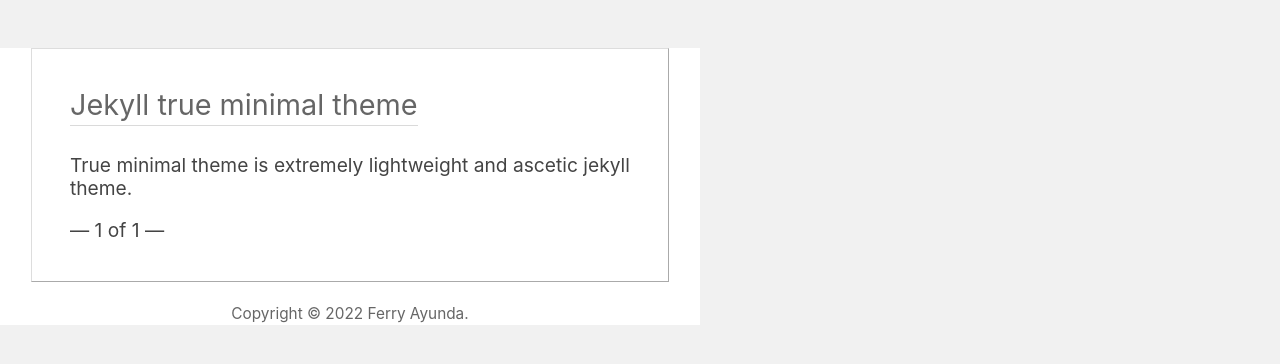
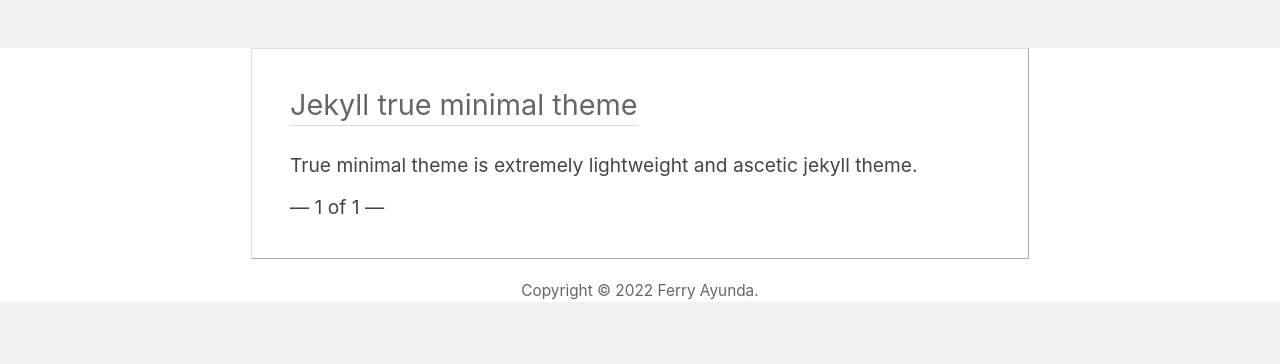
Before and after one commit to susahcebok/blog, a Jekyll site: the page built from index.html, in a window 1280 px wide. Shown: the top 364 px of the page. Built offline with Jekyll 4.4.1, drawn with Linux system fonts in a browser that asks for light colours; the list of posts is cut into pages by our own code.

Commit message:
Update style.css

```diff
--- a/assets/css/style.css
+++ b/assets/css/style.css
@@ -1,8 +1,8 @@
 /* @import url(https://fonts.googleapis.com/css?family=Inconsolata); */
 
 html{background:#f1f1f1}
-body{background:#fff;margin:0;max-width:700px;font-family:-apple-system, BlinkMacSystemFont, "Segoe UI", Roboto, Oxygen-Sans, Ubuntu, Cantarell, "Helvetica Neue", sans-serif;color:#444;font-size:1.2em;line-height:1.2em}
-article,footer{display:block;min-width:360px;max-width:900px;width:80%}
+body{background:#fff;margin:0;font-family:-apple-system, BlinkMacSystemFont, "Segoe UI", Roboto, Oxygen-Sans, Ubuntu, Cantarell, "Helvetica Neue", sans-serif;color:#444;font-size:1.2em;line-height:1.2em}
+article,footer{display:block;min-width:360px;max-width:700px;width:80%}
 article{margin:2.5em auto 0 auto;border:1px solid;border-color:#ddd #aaa #aaa #ddd;padding:2em;background:#fff}
 h1{margin-top:0}
 article p:first-of-type{margin-top:1.6em}
```
